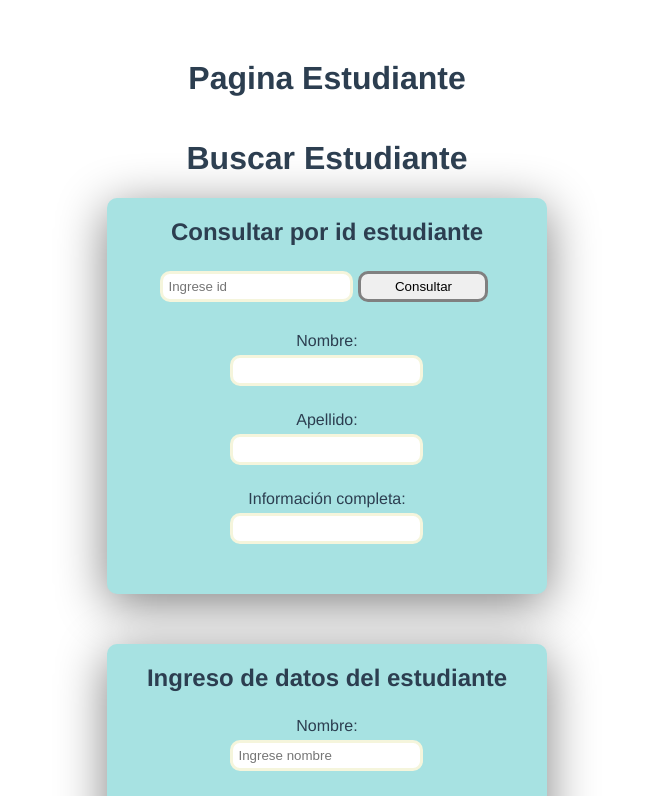
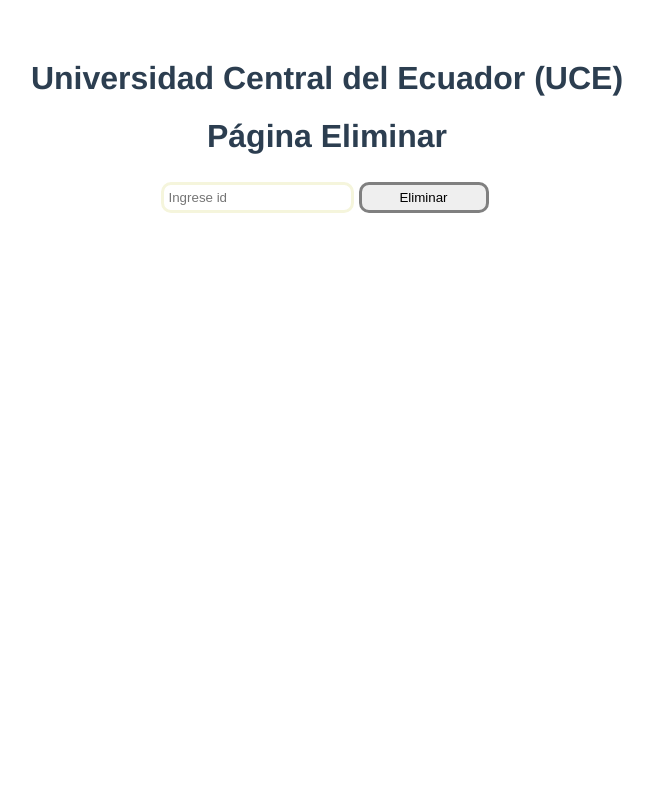
Before and after one commit to AnthonyGuamaninga/pw_vue_u3_p5_ag, a Vue app: page /#/eliminar in a window 1280 px wide. Shown: the top 796 px of the page, without its empty margins (313-966 px from the left). Built offline with nearby package versions, Linux system fonts and the light colour scheme.

Commit message:
TALLER 36: Manejo de path's y rutas con router-view

```diff
--- a/package.json
+++ b/package.json
@@ -10,7 +10,8 @@
   "dependencies": {
     "axios": "^1.6.7",
     "core-js": "^3.8.3",
-    "vue": "^3.2.13"
+    "vue": "^3.2.13",
+    "vue-router": "^4.2.5"
   },
   "devDependencies": {
     "@vue/cli-plugin-babel": "~5.0.0",
--- a/src/App.vue
+++ b/src/App.vue
@@ -1,5 +1,7 @@
 <template>
-  <EstudiantePagina />
+  <!-- <EstudiantePagina /> -->
+  <h1>Universidad Central del Ecuador (UCE)</h1>
+  <router-view />
 </template>
 
 <script>
--- a/src/main.js
+++ b/src/main.js
@@ -1,4 +1,6 @@
 import { createApp } from 'vue'
 import App from './App.vue'
 
-createApp(App).mount('#app')
+import router  from './router/router'
+
+createApp(App).use(router).mount('#app')
--- /dev/null
+++ b/src/pages/EstudianteActualizar.vue
@@ -0,0 +1,13 @@
+<template>
+  <h1>Página Actualizar</h1>
+</template>
+
+<script>
+export default {
+
+}
+</script>
+
+<style>
+
+</style>
--- /dev/null
+++ b/src/pages/EstudianteConsultar.vue
@@ -0,0 +1,13 @@
+<template>
+  <h1>Página Consultar</h1>
+</template>
+
+<script>
+export default {
+
+}
+</script>
+
+<style>
+
+</style>
--- /dev/null
+++ b/src/pages/EstudianteEliminar.vue
@@ -0,0 +1,24 @@
+<template>
+  <h1>Página Eliminar</h1>
+  <input v-model="id" type="text" placeholder="Ingrese id" />
+  <button @click="eliminar">Eliminar</button>
+</template>
+
+<script>
+import { eliminarFachada } from "../helpers/clienteEstudiante.js";
+export default {
+  data() {
+    return {
+      id: null,
+    };
+  },
+  methods: {
+    async eliminar() {
+      await eliminarFachada(this.id);
+    },
+  },
+};
+</script>
+
+<style>
+</style>
--- /dev/null
+++ b/src/pages/EstudianteGuardar.vue
@@ -0,0 +1,13 @@
+<template>
+  <h1>Página Guardar</h1>
+</template>
+
+<script>
+export default {
+
+}
+</script>
+
+<style>
+
+</style>
```
Also changed, not shown: src/router/router.js (added, +29 -0 lines), 1 other file (tests, documents, lock files or other folders).
